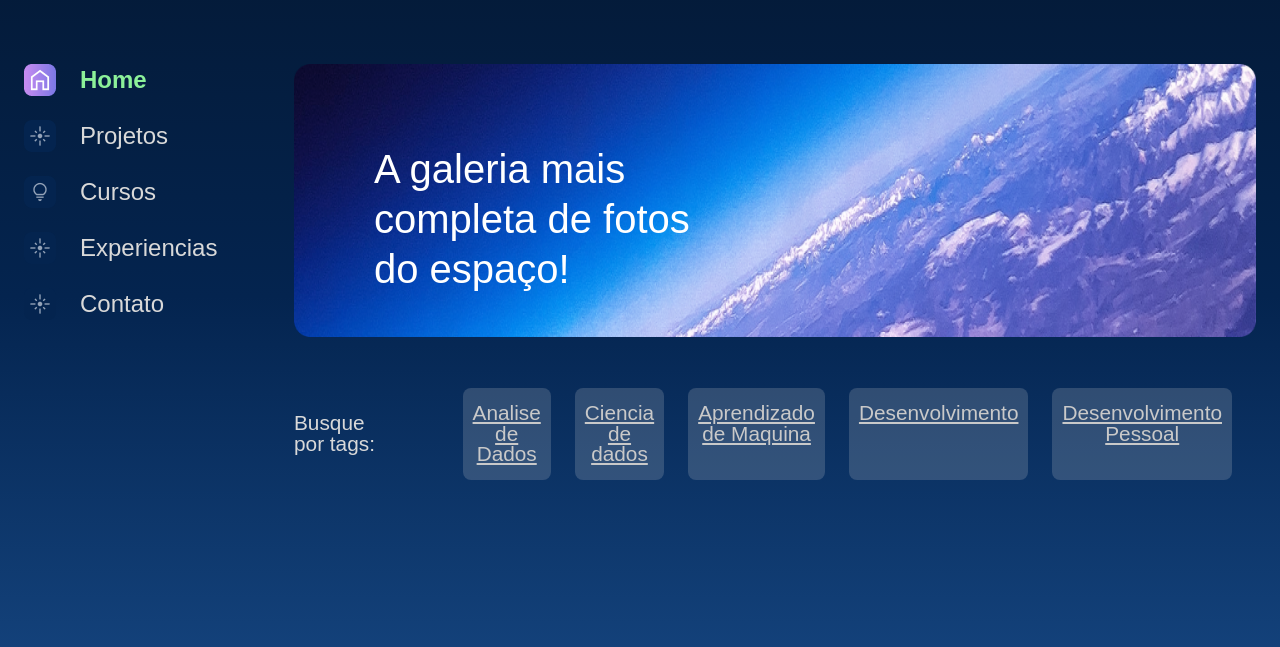
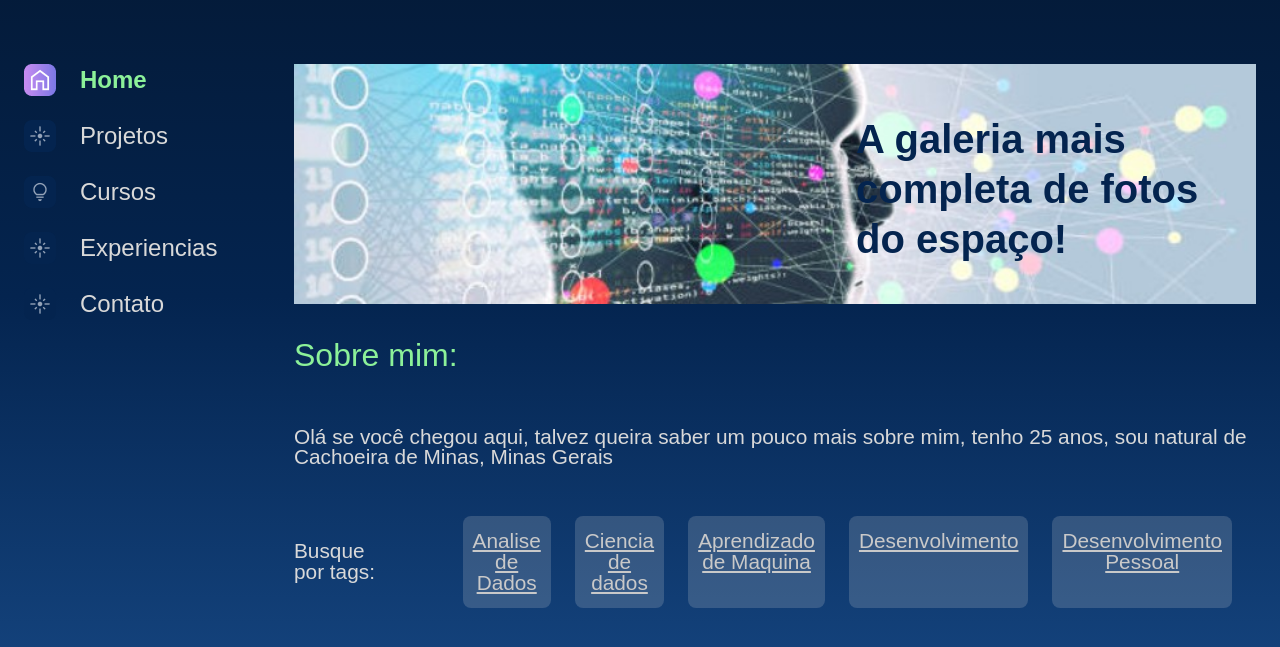
Before and after one commit to Arilson-X/Portifolio-Django, a Django app: page / in a window 1280 px wide. Shown: the part 104-751 px from the top of the page. Run offline with Django 5.2, Linux system fonts and the light colour scheme; data that the repository does not hold is empty.

Commit message:
Atualizamdo visual do projeto

```diff
--- a/setup/static/styles/style.css
+++ b/setup/static/styles/style.css
@@ -65,13 +65,14 @@ table {
 }
 
 .banner__titulo {
-    color: #FFFFFF;
+    color: #04244F;
     font-size: 40px;
     width: 350px;
     line-height: 50px;
     position: absolute;
-    top: 80px;
-    left: 80px;
+    top: 50px;
+    right: 50px;
+    font-weight: 600;
 }
 
 .cabecalho {
--- a/templates/portfolio/cursos.html
+++ b/templates/portfolio/cursos.html
@@ -3,7 +3,7 @@
 {% block content %}
             <section class="conteudo">
                 <section class="banner">
-                    <img class="banner__imagem" src="{% static 'assets/imagens/Banner(2).png' %}" alt="banner Alura Space">
+                    <img class="banner__imagem" src="{% static 'assets/imagens/capa.jpeg' %}" alt="banner Alura Space">
                     <h1 class="banner__titulo"> A galeria mais completa de fotos do espaço!</h1>
                 </section>
                 <section class="tags">
--- a/templates/portfolio/index.html
+++ b/templates/portfolio/index.html
@@ -3,8 +3,17 @@
 {% block content %}
             <section class="conteudo">
                 <section class="banner">
-                    <img class="banner__imagem" src="{% static 'assets/imagens/Banner(2).png' %}" alt="banner Alura Space">
+                    <img class="banner__imagem" src="{% static 'assets/imagens/capa.jpeg' %}" alt="banner Alura Space">
                     <h1 class="banner__titulo"> A galeria mais completa de fotos do espaço!</h1>
+                </section>
+                <section>
+                    <p class="cards__titulo">
+                        Sobre mim:
+                    </p>
+                    <h1 class="tags">
+                        Olá se você chegou aqui, talvez queira saber um pouco mais sobre mim, tenho 25 anos,
+                        sou natural de Cachoeira de Minas, Minas Gerais
+                    </h1>
                 </section>
                 <section class="tags">
                     <p class="tags__titulo">Busque por tags:</p>
--- a/templates/portfolio/projetos.html
+++ b/templates/portfolio/projetos.html
@@ -3,7 +3,7 @@
 {% block content %}
             <section class="conteudo">
                 <section class="banner">
-                    <img class="banner__imagem" src="{% static 'assets/imagens/Banner(2).png' %}" alt="banner Alura Space">
+                    <img class="banner__imagem" src="{% static 'assets/imagens/capa.jpeg' %}" alt="banner Alura Space">
                     <h1 class="banner__titulo"> A galeria mais completa de fotos do espaço!</h1>
                 </section>
                 <section class="tags">
```
Also changed, not shown: setup/static/assets/imagens/capa.jpeg (added), setup/static/assets/imagens/galeria/carina-nebula.png (deleted), setup/static/assets/imagens/populares/Foto 1.png (deleted), setup/static/assets/imagens/populares/Foto 2.png (deleted), setup/static/assets/imagens/populares/Foto 3.png (deleted), setup/static/assets/imagens/populares/Foto 4.png (deleted), setup/static/assets/imagens/populares/Foto 5.png (deleted).
